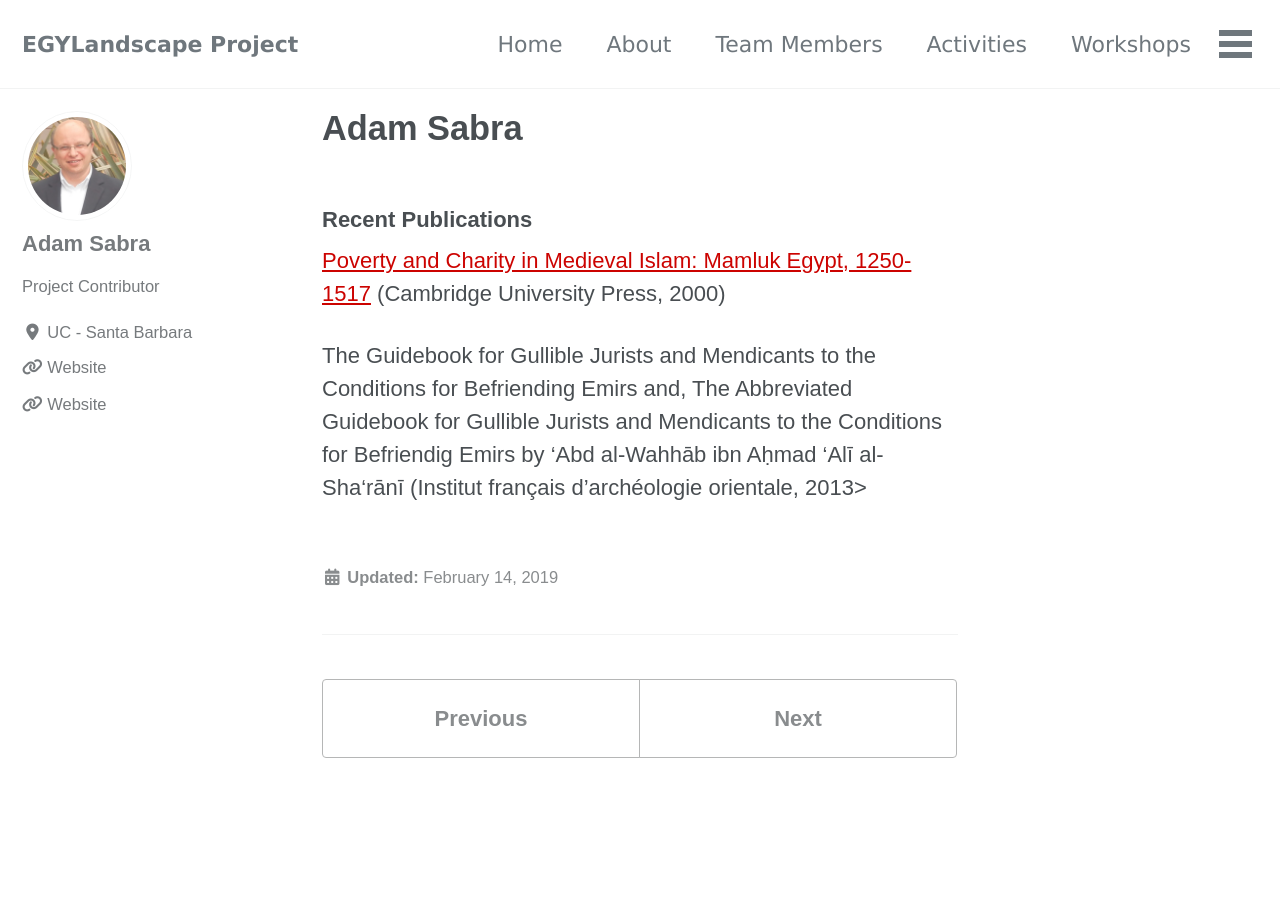
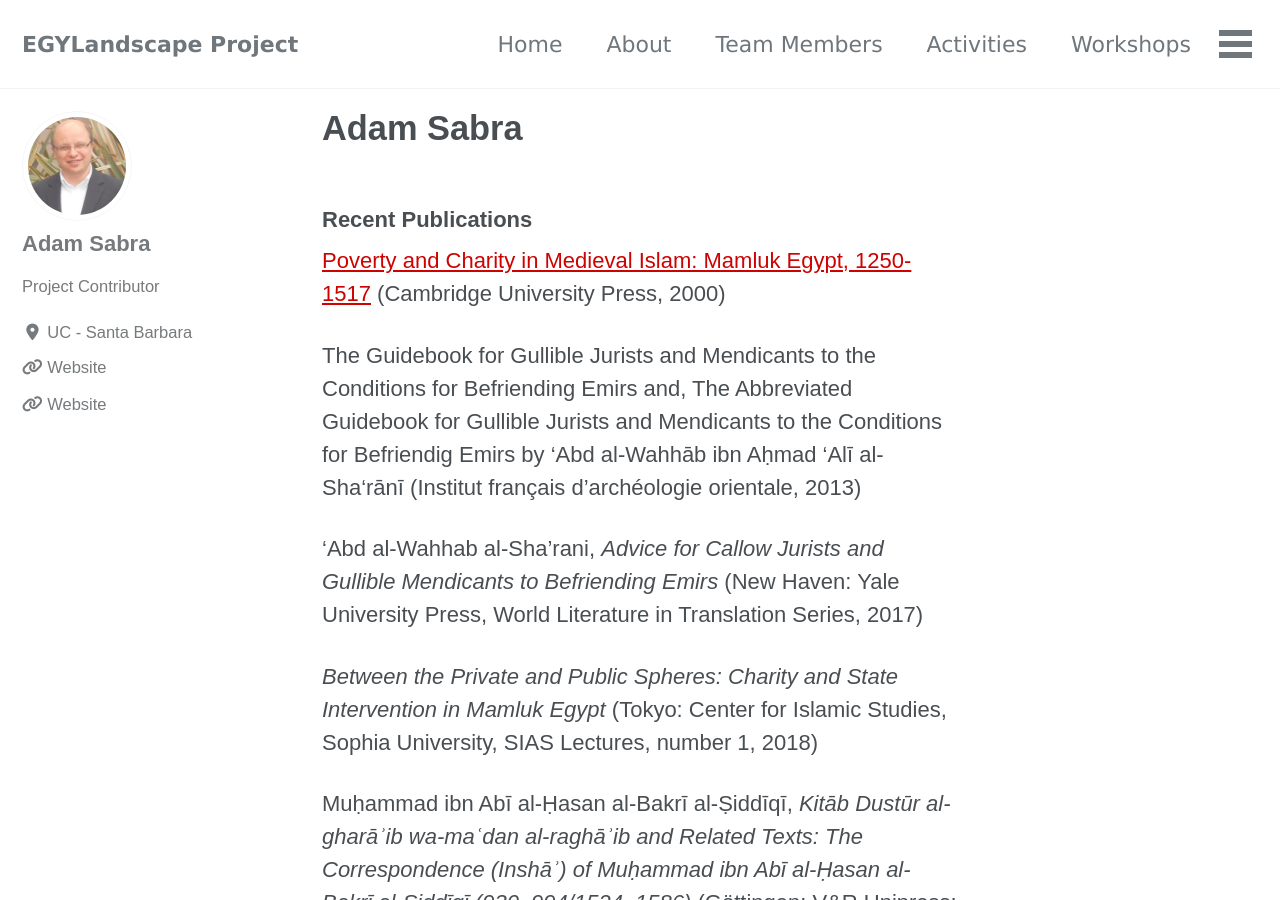
Before and after one commit to mhshaaban/egylandscapeproject.github.io, a Jekyll site: the page built from _members/AdamSabra.md, in a window 1280 px wide and 900 px high. Built offline with Jekyll 4.4.1, drawn with Linux system fonts in a browser that asks for light colours; cached includes are drawn as plain includes; nearby versions of some CDN libraries; some web fonts are replaced; some of the changed text lies outside the part shown.

Commit message:
Update AdamSabra.md

```diff
--- a/_members/AdamSabra.md
+++ b/_members/AdamSabra.md
@@ -13,4 +13,10 @@ layout: single
 
 <a href="https://www.cambridge.org/us/academic/subjects/history/middle-east-history/poverty-and-charity-medieval-islam-mamluk-egypt-12501517?format=PB&isbn=9780521034746">Poverty and Charity in Medieval Islam: Mamluk Egypt, 1250-1517</a> (Cambridge University Press, 2000)
 
-The Guidebook for Gullible Jurists and Mendicants to the Conditions for Befriending Emirs and, The Abbreviated Guidebook for Gullible Jurists and Mendicants to the Conditions for Befriendig Emirs by ‘Abd al-Wahhāb ibn Aḥmad ‘Alī al-Sha‘rānī (Institut français d'archéologie orientale, 2013>
+The Guidebook for Gullible Jurists and Mendicants to the Conditions for Befriending Emirs and, The Abbreviated Guidebook for Gullible Jurists and Mendicants to the Conditions for Befriendig Emirs by ‘Abd al-Wahhāb ibn Aḥmad ‘Alī al-Sha‘rānī (Institut français d'archéologie orientale, 2013)
+
+'Abd al-Wahhab al-Sha'rani, *Advice for Callow Jurists and Gullible Mendicants to Befriending Emirs* (New Haven: Yale University Press, World Literature in Translation Series, 2017)
+
+*Between the Private and Public Spheres: Charity and State Intervention in Mamluk Egypt* (Tokyo: Center for Islamic Studies, Sophia University, SIAS Lectures, number 1, 2018)
+
+Muḥammad ibn Abī al-Ḥasan al-Bakrī al-Ṣiddīqī, *Kitāb Dustūr al-gharāʾib wa-maʿdan al-raghāʾib and Related Texts: The Correspondence (Inshāʾ) of Muḥammad ibn Abī al-Ḥasan al-Bakrī al-Ṣiddīqī (930--994/1524--1586)* (Göttingen: V&R Unipress; Bonn: Bonn University Press, 2020).
```
